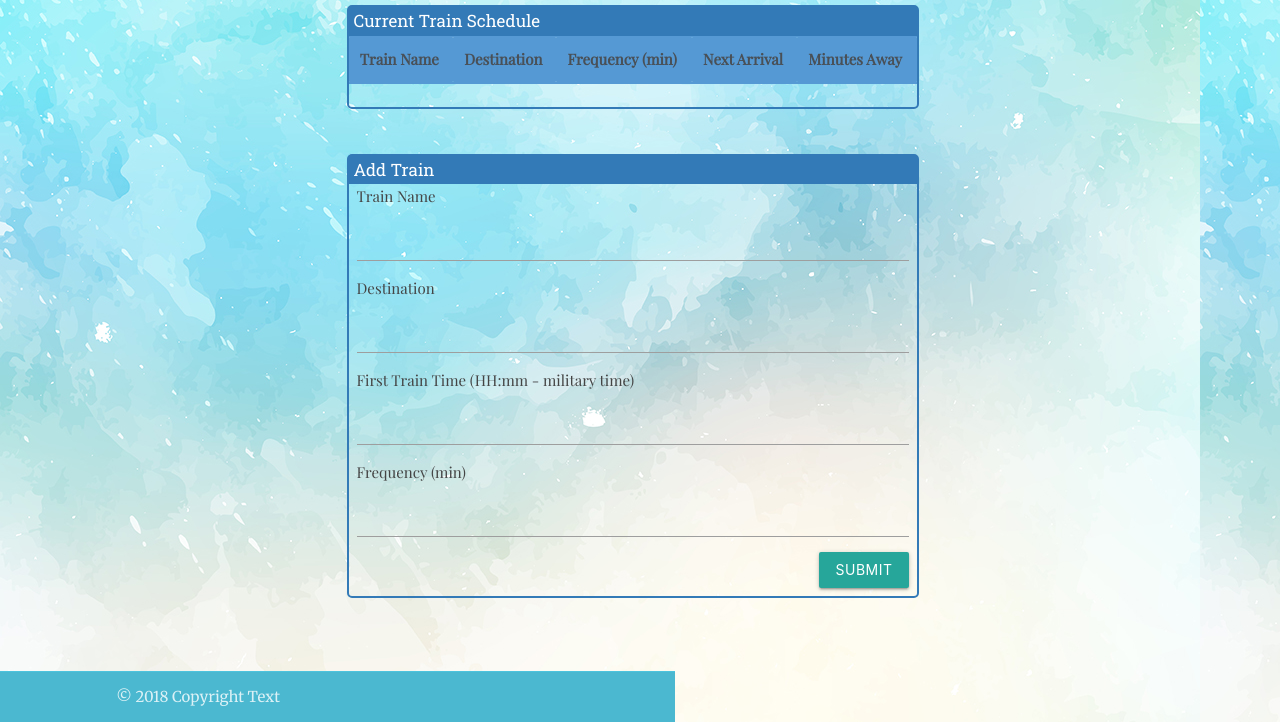
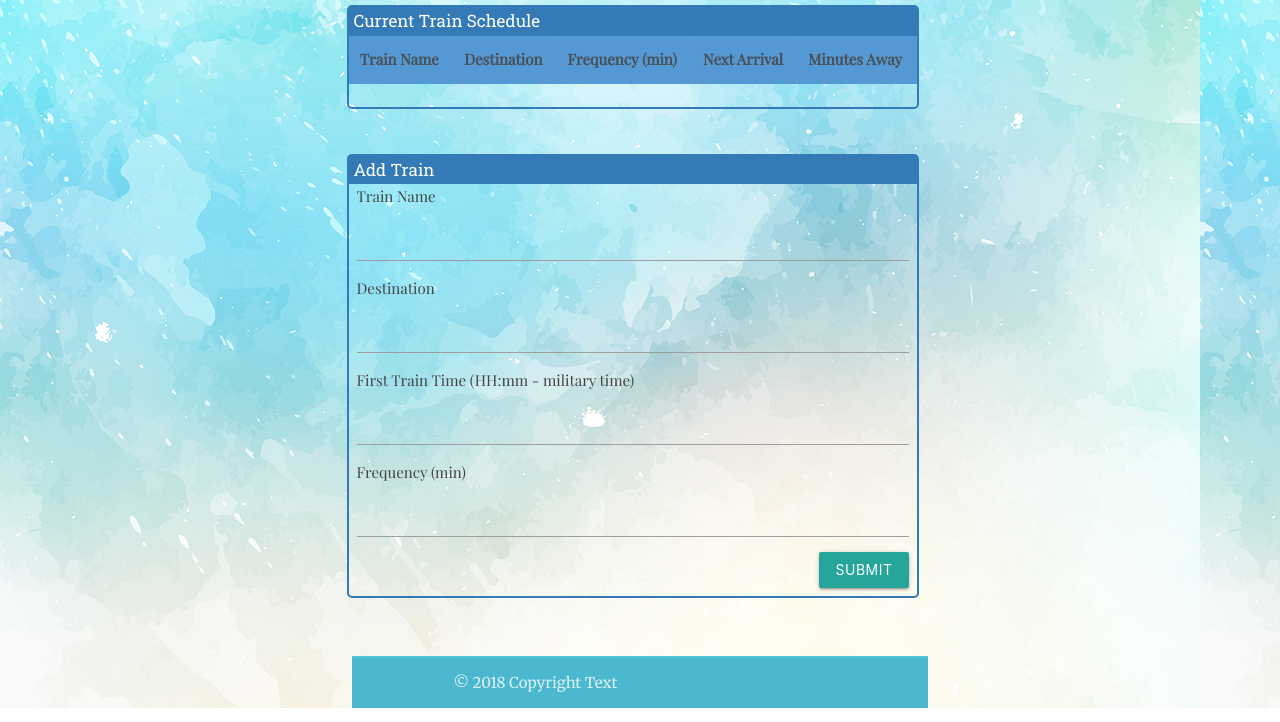
Before and after one commit to Throwback74/TrainScheduler-Firebase, a plain HTML site: page index.html in a window 1280 px wide. Shown: the part 159-881 px from the top of the page. Drawn offline with nearby package versions, Linux system fonts and the light colour scheme; no server answers.

Commit message:
recommit, forgot to save file properly

```diff
--- a/index.html
+++ b/index.html
@@ -106,18 +106,20 @@
 
         .page-footer {
             margin-top: 15px;
+            margin: 0 auto;
             padding-top: 0px;
             color: #e8eaf6;
             background-color: #4dc3dd;
             max-width: 675px;
             position: relative;
+            min-width: 45%;
         }
 
-        .container-Fluid {
+        .container-fluid {
             display: flex;
             }
 
-        .container-Fluid .row {
+        .container-fluid .row {
             margin: 0 auto;
             }
 
```
